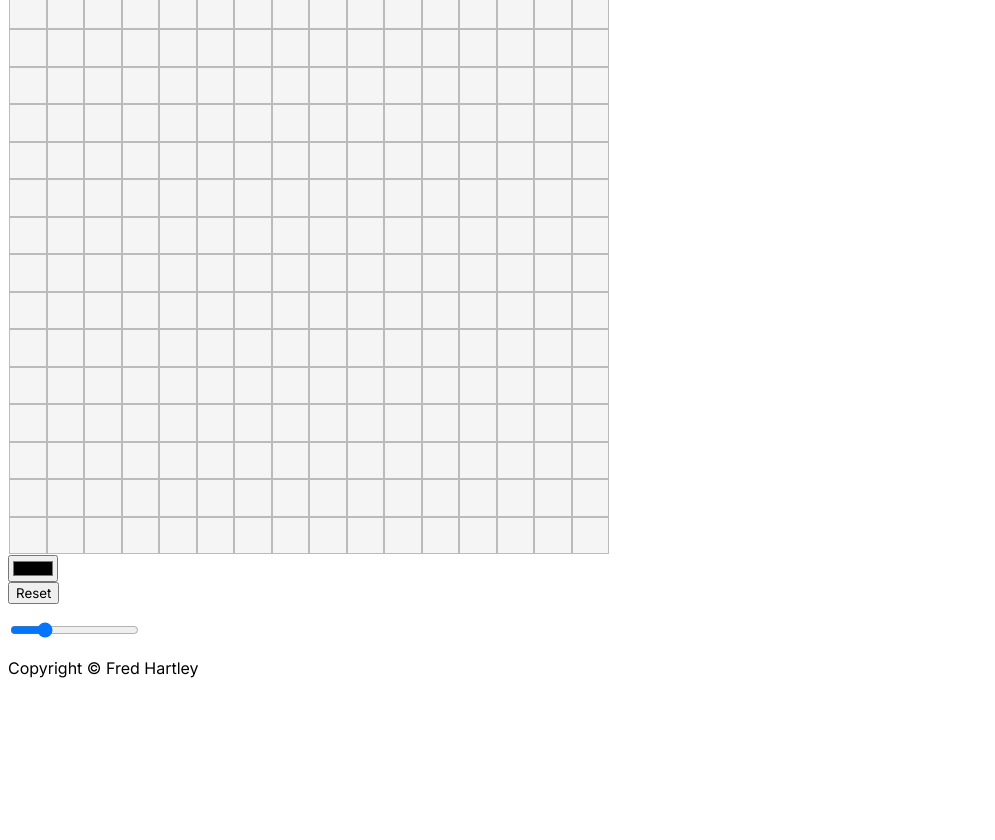
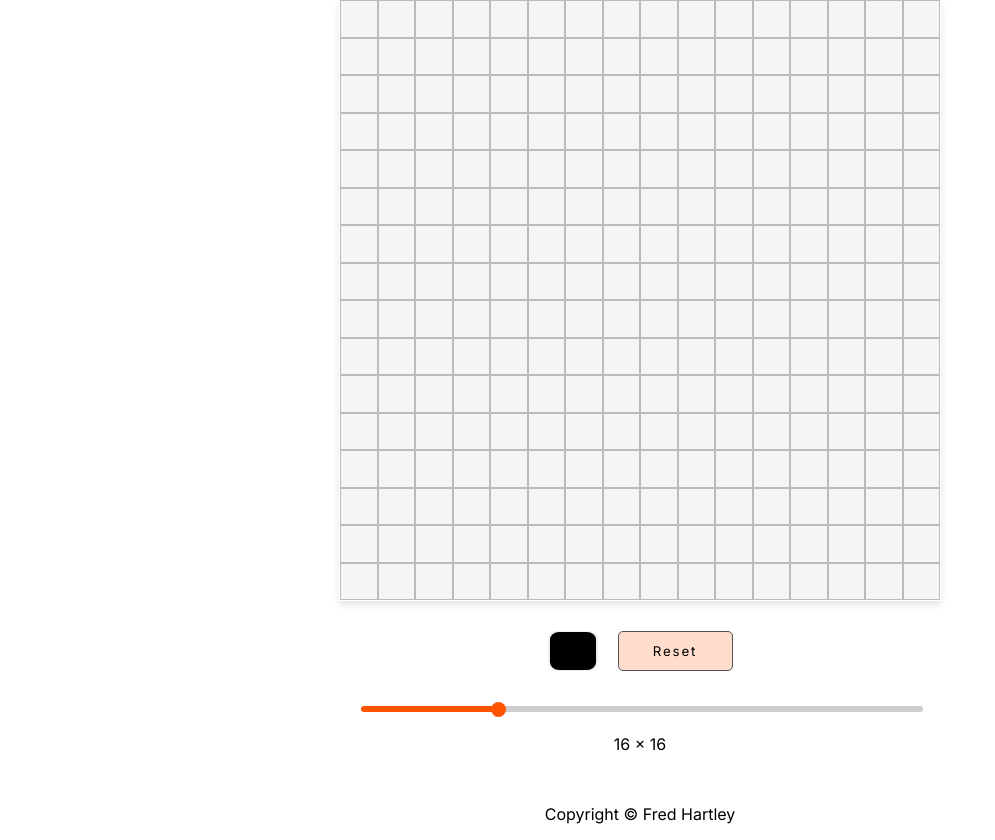
Before and after one commit to fredhartley/etch-a-sketch, a plain HTML site: page index.html in a window 1280 px wide. Shown: the part 70-910 px from the top of the page, without its empty margins (0-995 px from the left). Before the commit the page ends 800 px from the top, so only its background shows below. Drawn offline with Linux system fonts and the light colour scheme.

Commit message:
fully styled

```diff
--- a/index.html
+++ b/index.html
@@ -11,24 +11,28 @@
     <script src="scripts.js" defer></script>
 </head>
 <body>
+    <div class="main-container">
         <header>
             <h1 class="header">ETCH-A-SKETCH</h1>
         </header>
-    <main>
         <div class="grid" id="grid-container"></div>
-        <div class="options" id="options-container"></div>
-            <div class="options__color-container ">
+        <div class="options" id="options-container">
+            <div class="options-element ">
                 <input type="color" class="options__color-choice" id="color-picker">
             </div>
             <!-- <button class="options__color-mode" id="color-mode-btn">Colour</button> -->
             <!-- <button class="options__raindow-mode" id="rainbow-mode-btn">Rainbow</button> -->
-            <button class="options__reset" id="reset-mode-btn">Reset</button>
-            <p class="options__grid-size"></p>
-            <div class="options__container-slider"></div>
-                <input type="range" min="1" max="64" value="16" name="slider" class="options__slider" id="grid-slider">
-    </main>
+            <button class="options-element" id="reset-mode-btn">Reset</button>
+            <!-- <p class="options__grid-size"></p> -->
+        </div>
+        <div class="options__container-slider">
+            <input type="range" min="1" max="64" value="16" name="slider" class="options__slider" id="grid-slider" oninput="progressScript()">
+            <div class="value">16 x 16</div>
+        </div>
         <footer>
             <p>Copyright &copy; Fred Hartley</p>
         </footer>
+    </div>
+
 </body>
 </html>
--- a/scripts.js
+++ b/scripts.js
@@ -48,6 +48,25 @@ mediaQueryTabletSmall.addEventListener("change", handleViewportChange);
 mediaQueryTabletBig.addEventListener("change", handleViewportChange);
 mediaQueryMobile.addEventListener("change", handleViewportChange);
 
+// const sliderEl = document.querySelector("#options__slider")
+
+function progressScript() {
+  gridSlider.style.background = `linear-gradient(to right, #f50 25%, #ccc 25%)`;
+//   gridSlider.style.background = `linear-gradient(to right, #f50 ${sliderValue}%, #ccc ${sliderValue}%)`;
+}
+
+progressScript()
+
+const sliderValue = document.querySelector(".value")
+
+gridSlider.addEventListener("input", (event) => {
+  const tempSliderValue = event.target.value;
+  sliderValue.textContent = tempSliderValue + ' x ' + tempSliderValue;
+
+  const progress = (tempSliderValue / gridSlider.max) * 100;
+
+  gridSlider.style.background = `linear-gradient(to right, #f50 ${progress}%, #ccc ${progress}%)`;
+})
 
 
 // Generates random number for each rgb value of the rainbow mode
--- a/styles.css
+++ b/styles.css
@@ -4,20 +4,120 @@ html {
 
 body {
   font-family: 'Inter', sans-serif;
-
 }
 
 h1 {
   font-weight: 400;
-  letter-spacing: 0.3rem;
-  font-size: 0.5rem;
+  letter-spacing: 0.9rem;
+  text-align: center;
+  font-size: 1.1rem;
+  text-wrap: nowrap;
+  margin: 25px 0px 15px 0;
+}
+
+.options{
+  display: flex;
+  justify-content: center;
+  margin: 30px;
+  gap: 20px;
 }
 
 button {
   font-family: 'Inter', sans-serif;
+  border-radius: 5px;
+  border: 0.1px solid #535353;
+  background: rgb(255, 221, 205);
+  width: 115px;
+  height: 40px;
+  box-sizing: border-box;
+  letter-spacing: 1.8px;
+  margin: 3;
+  cursor: pointer;
+}
+
+p {
+  text-align: center;
+  margin-top: 50px;
+}
+
+/* Color picker styling */
+
+#color-picker{
+  border-radius: 20%;
+  height: 40px;
+  width: 50px;
+  border: none;
+  outline: none;
+  cursor: pointer;
+}
+
+#color-picker::-webkit-color-swatch-wrapper {
+  padding: 0;
+}
+#color-picker::-webkit-color-swatch {
+  border: none;
+  border-radius: 20%;
 }
 
 
+
+.options__container-slider {
+  display: flex;
+  justify-content: center;
+  margin: 20px;
+  flex-direction: column;
+}
+
+.value {
+  font-size: 1rem;
+  text-align: center;
+  margin-top: 20px;
+
+}
+
+input[type="range"] {
+  /* removing default appearance */
+  -webkit-appearance: none;
+  appearance: none;
+  /* creating a custom design */
+  width: 100%;
+  cursor: pointer;
+  outline: none;
+  border-radius: 15px;
+  height: 6px;
+  background: #ccc;
+}
+
+input[type="range"]::-webkit-slider-thumb {
+  /* removing default appearance */
+  -webkit-appearance: none;
+  appearance: none;
+  /* creating a custom design */
+  height: 15px;
+  width: 15px;
+  background-color: #f50;
+  border-radius: 50%;
+  border: none;
+  transition: .2 ease-in-out;
+}
+
+input[type="range"]::-webkit-slider-thumb:hover {
+  box-shadow: 0 0 0 10px rgba(255,85,0, .1)
+}
+input[type="range"]:active::-webkit-slider-thumb {
+  box-shadow: 0 0 0 13px rgba(255,85,0, .2)
+}
+input[type="range"]:focus::-webkit-slider-thumb {
+  box-shadow: 0 0 0 13px rgba(255,85,0, .2)
+}
+
+.main-container
+{
+  width: 322px;
+  margin: 0 auto;
+  /* background-color: #66ffff; */
+  box-sizing: border-box;
+}
 
 .grid {
     display: flex;
@@ -28,6 +128,7 @@ button {
     justify-content: flex-start;
     align-content: flex-start;
     border: 1px solid white;
+    box-shadow: 0px 4px 6.6px 0px rgba(0, 0, 0, 0.10);
     }
 
 .grid__item {
@@ -44,6 +145,15 @@ button {
       width: 500px; /* Adjust this width as needed */
       height: 500px; /* Adjust this height as needed */
     }
+
+    .main-container
+    {
+      width: 502px;
+      margin: 0 auto;}
+
+    h1 {
+      font-size: 1.5rem;
+    }
 }
 
 @media only screen and (min-width: 768px) {
@@ -51,6 +161,12 @@ button {
   .grid {
     width: 550px; /* Adjust this width as needed */
     height: 550px; /* Adjust this height as needed */
+  }
+
+  .main-container
+    {
+      width: 552px;
+      margin: 0 auto;
   }
 }
 
@@ -60,4 +176,10 @@ button {
     width: 600px; /* Adjust this width as needed */
     height: 600px; /* Adjust this height as needed */
   }
+
+  .main-container
+    {
+      width: 602px;
+      margin: 0 auto;
+  }
 }
```
Also changed, not shown: 1 other file. Lines whose indentation alone changed are shown as unchanged.
